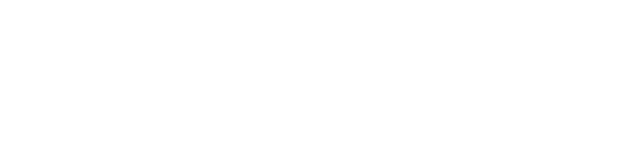
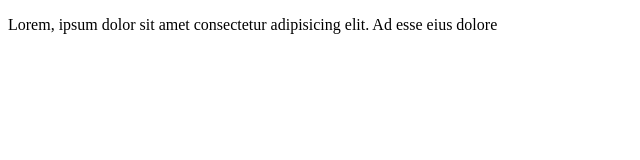
Before and after one commit to avicenna-coder/Version-Control, a plain HTML site: page index.html in a window 1280 px wide. Shown: the whole page, without its empty margins (0-640 px from the left). Drawn offline with Linux system fonts and the light colour scheme.

Commit message:
Second Commit

```diff
--- a/index.html
+++ b/index.html
@@ -6,6 +6,6 @@
     <title>Document</title>
 </head>
 <body>
-
+    <p>Lorem, ipsum dolor sit amet consectetur adipisicing elit. Ad esse eius dolore</p>
 </body>
 </html>
```
